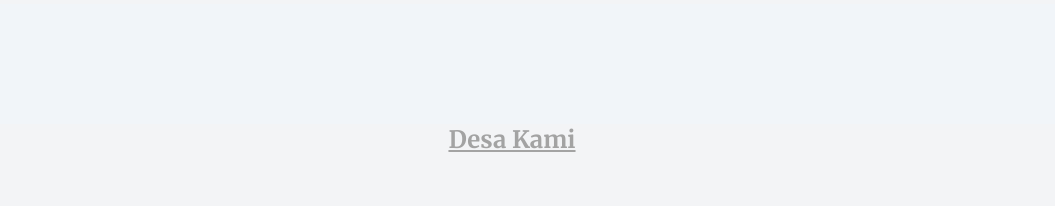
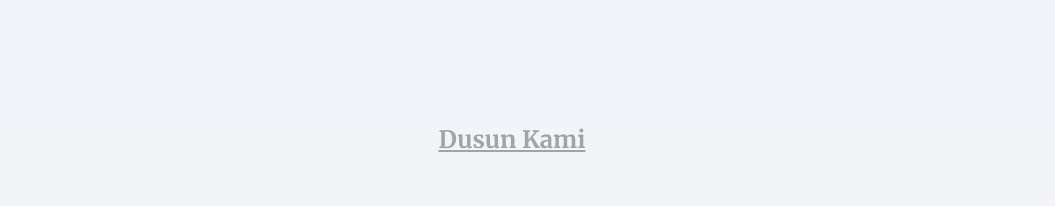
Before and after one commit to ollhamm/village-web, a Next.js app: page / in a window 1280 px wide. Shown: the part 2560-2766 px from the top of the page, without its empty margins (128-1183 px from the left). Built offline with nearby package versions, Linux system fonts and the light colour scheme.

Commit message:
update-dusun

```diff
--- a/app/page.js
+++ b/app/page.js
@@ -255,7 +255,7 @@ export default function Home() {
           whileInView="visible"
           variants={fadeInFromLeft}
         >
-          Desa Kami
+          Dusun Kami
         </motion.div>
         <div className="flex flex-col md:flex-row md:px-20 items-center justify-center mt-10">
           <motion.div
```
